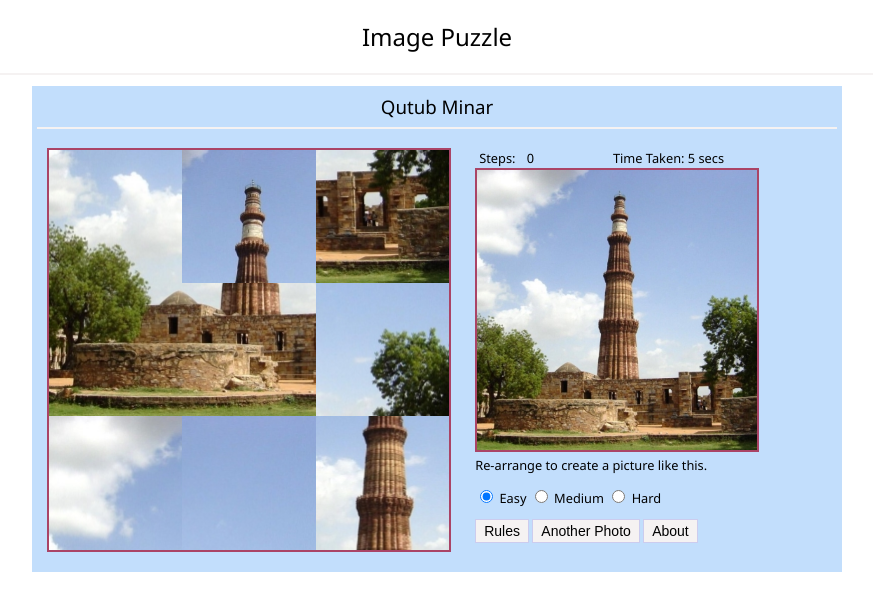
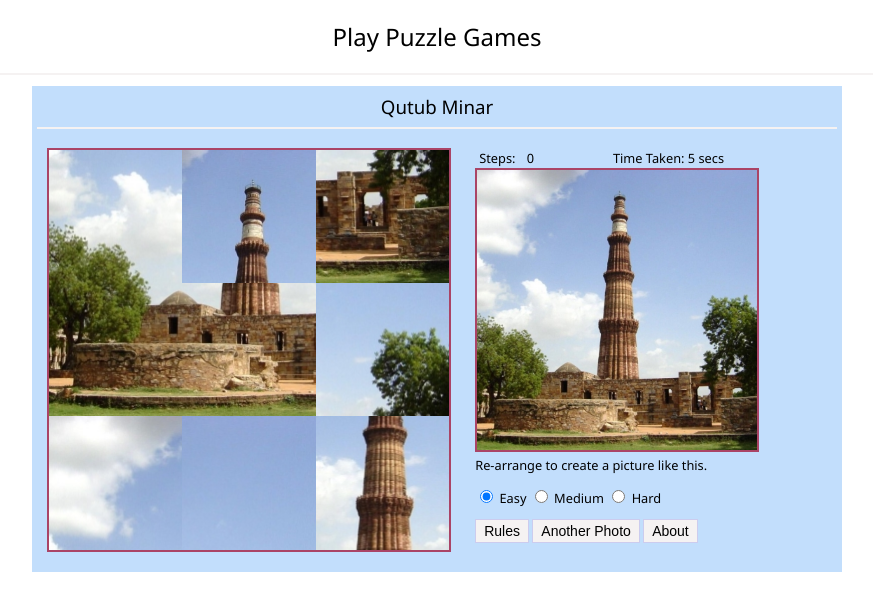
Before and after one commit to wangchenggggdn/playpuzzlegames.online, a plain HTML site: page index.html in a window 1280 px wide. Shown: the whole page, without its empty margins (203-1076 px from the left). Drawn offline with Linux system fonts and the light colour scheme.

Commit message:
Update index.html

```diff
--- a/index.html
+++ b/index.html
@@ -10,7 +10,7 @@
 
 <body>
     <div id="collage">
-        <h2>Image Puzzle</h2>
+        <h2>Play Puzzle Games</h2>
         <hr />
         <div id="playPanel" style="padding:5px;display:none;">
             <h3 id="imgTitle"></h3>
```
